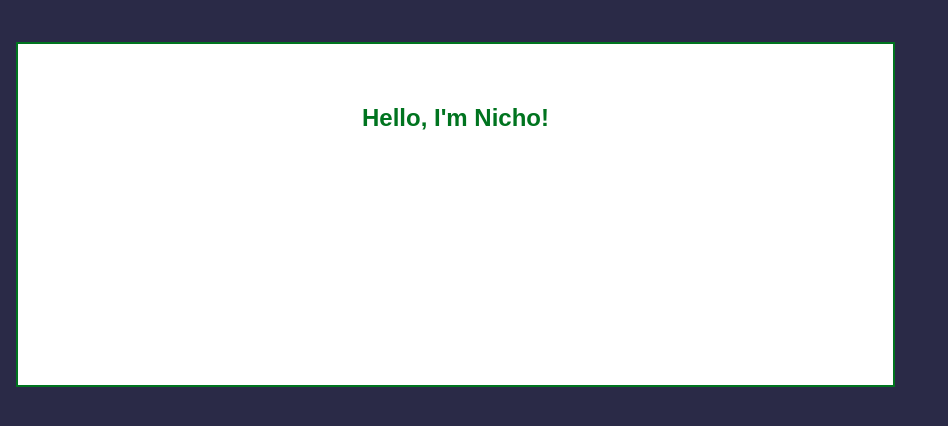
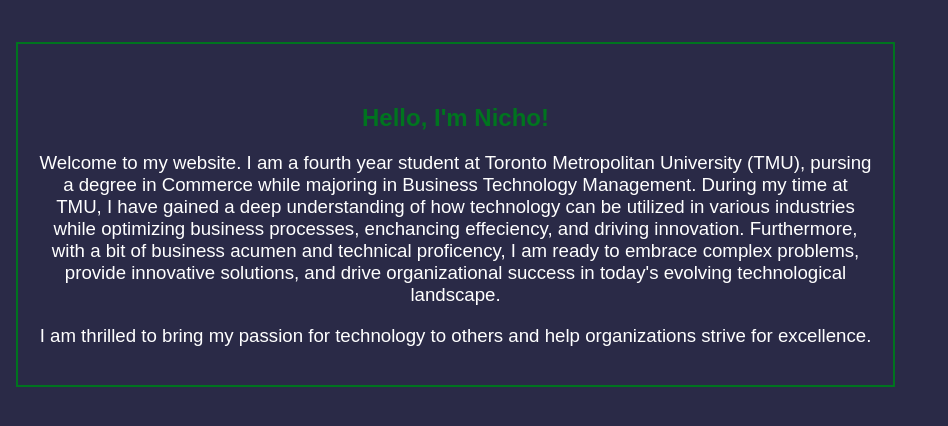
Before and after one commit to nichoantonluke/nichoantonluke.github.io, a plain HTML site: page index.html in a window 1280 px wide. Shown: the part 278-704 px from the top of the page, 332-1280 px from the left. Drawn offline with Linux system fonts and the light colour scheme.

Commit message:
Update styles.css

```diff
--- a/styles.css
+++ b/styles.css
@@ -146,7 +146,7 @@ nav ul li:hover > ul {
 }
 
 .section-box {
-    background-color: #ffffff;
+    background-color: #2a2a47;
     border: 2px solid #00741f; /* Border style */
     padding: 20px; /* Padding to create space between content and border */
     text-align: center;
```
